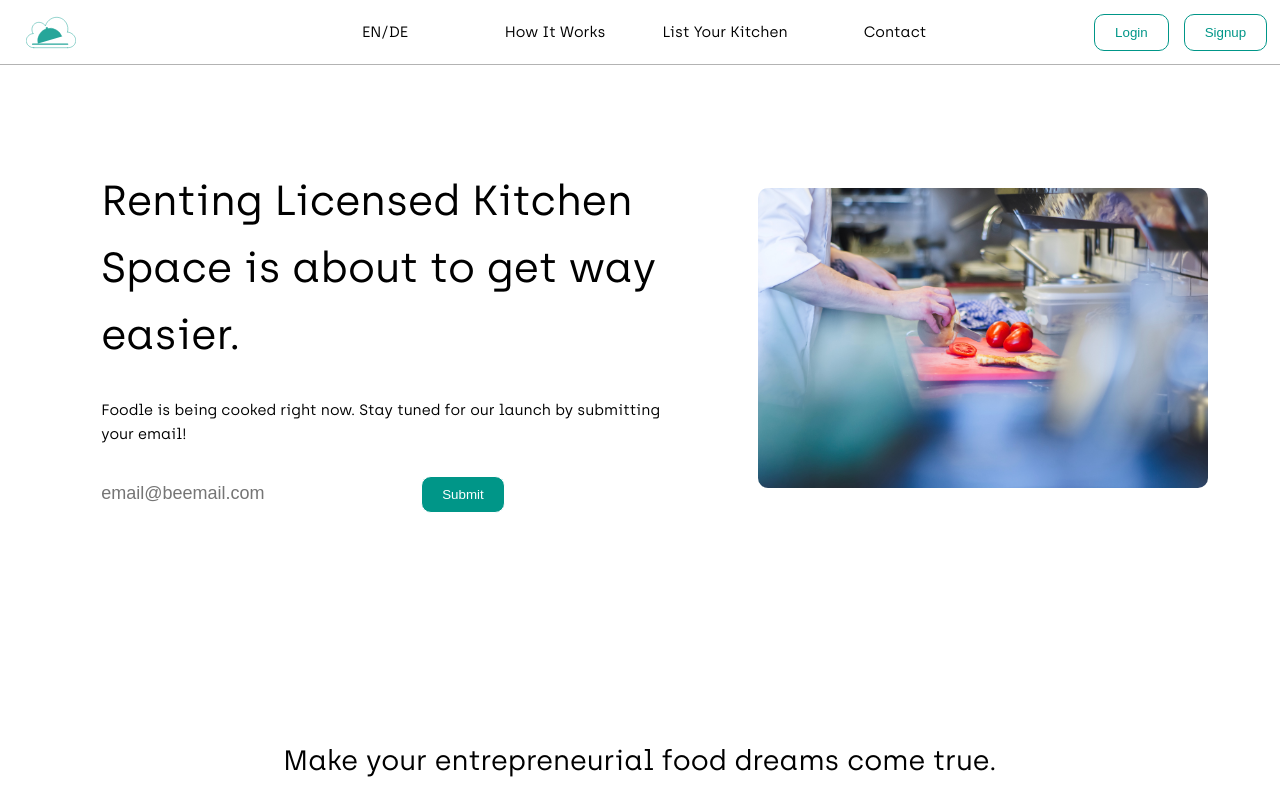
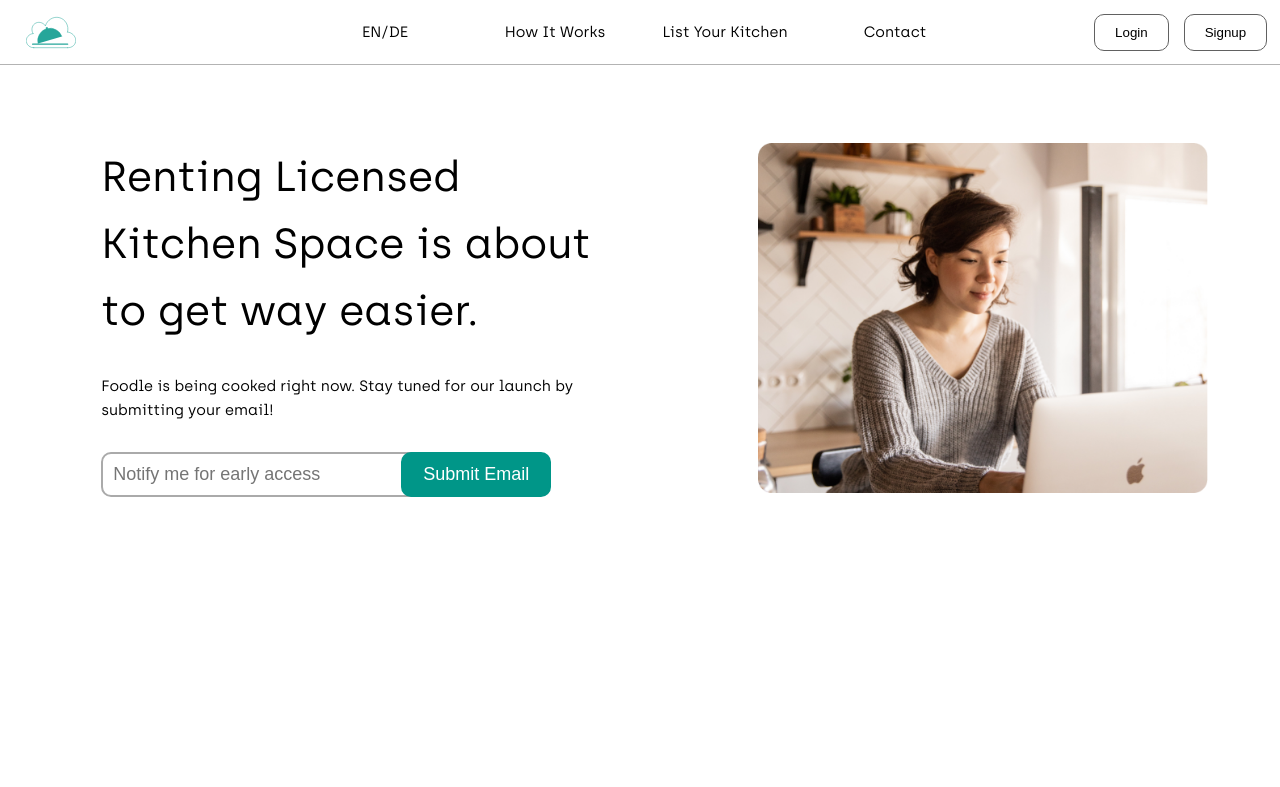
Before and after one commit to FoodleBerlin/foodle, a Next.js app: page / in a window 1280 px wide. Shown: the top 787 px of the page. Built offline with nearby package versions, Linux system fonts and the light colour scheme; a small style sheet from the web is missing.

Commit message:
feat: Clean up landing page

```diff
--- a/pages/index.tsx
+++ b/pages/index.tsx
@@ -4,6 +4,7 @@ import Image from "next/image";
 import React from "react";
 import styles from "../styles/pages/Home.module.scss";
 import Navbar from "../components/Layout/Navbar";
+import LandingInfo from "../components/Layout/LandingInfo";
 
 const Home: NextPage = () => {
   const [email, setEmail] = React.useState<string>("");
@@ -38,17 +39,17 @@ const Home: NextPage = () => {
             <input
               className={styles["hero__left--email"] + " standard-form"}
               type="text"
-              placeholder="email@beemail.com"
+              placeholder="Notify me for early access"
               onChange={(val) => setEmail(val.target.value)}
             ></input>
             <button onClick={() => console.log(email)} className="primary-btn">
-              Submit
+              Submit Email
             </button>
           </div>
         </div>
         <div className={styles["hero__right"]}>
           <div className={styles["hero__right"]}>
-            <Image src={"/landing-2.jpg"} width={450} height={300} />
+            <Image src={"/programming.png"} width={450} height={350} />
           </div>
         </div>
       </div>
@@ -78,6 +79,7 @@ const Home: NextPage = () => {
           />
         </div>
       </div>
+      <LandingInfo />
     </div>
   );
 };
--- a/styles/components/_buttons.scss
+++ b/styles/components/_buttons.scss
@@ -1,5 +1,7 @@
 .primary-btn {
-  border: 1.5px solid;
+  border: 2px solid #009688;
+
+  font-size: 1.8rem;
   border-radius: 1rem;
   background-color: #009688;
   padding: 1rem 2rem;
@@ -7,17 +9,16 @@
   &:hover {
     color: #009688;
     background-color: white;
-    border: 1.5px solid #009688;
+    border: 2px solid #009688;
   }
 }
 .secondary-btn {
-  border: 1px solid #009688;
+  border: 1px solid #616161;
   border-radius: 1rem;
   background-color: transparent;
   padding: 1rem 2rem;
-  color: #009688;
+  color: black;
   &:hover {
-    background-color: #009688;
-    color: white;
+    border: 1.5px solid #000000;
   }
 }
--- a/styles/components/_inputs.scss
+++ b/styles/components/_inputs.scss
@@ -4,6 +4,8 @@ input[type="checkbox"]::before {
 .standard-form {
   font-size: 1.8rem;
   outline: #b3b3b3;
-  border: 1px transparent;
+  border: 2px solid rgb(170, 170, 170);
   border-radius: 1rem;
+  padding: 1rem 1rem;
+  margin-right: -2rem;
 }
--- a/styles/pages/Home.module.scss
+++ b/styles/pages/Home.module.scss
@@ -9,14 +9,14 @@
   justify-content: center;
   align-items: center;
 
-  height: 85vh;
+  height: 80vh;
   width: 100%;
   &__left {
     display: flex;
     flex: 1 1 60%;
     flex-direction: column;
     gap: 3rem;
-    padding: 0 5vw 0 4vw;
+    padding: 0 10vw 0 4vw;
 
     &--email {
       width: 25vw;
@@ -33,7 +33,8 @@
 }
 
 .random-text {
-  height: 20vh;
+  margin-top: -4rem;
+  height: 50vh;
   display: flex;
   justify-content: center;
   align-items: center;
```
Also changed, not shown: public/programming.png (added).
